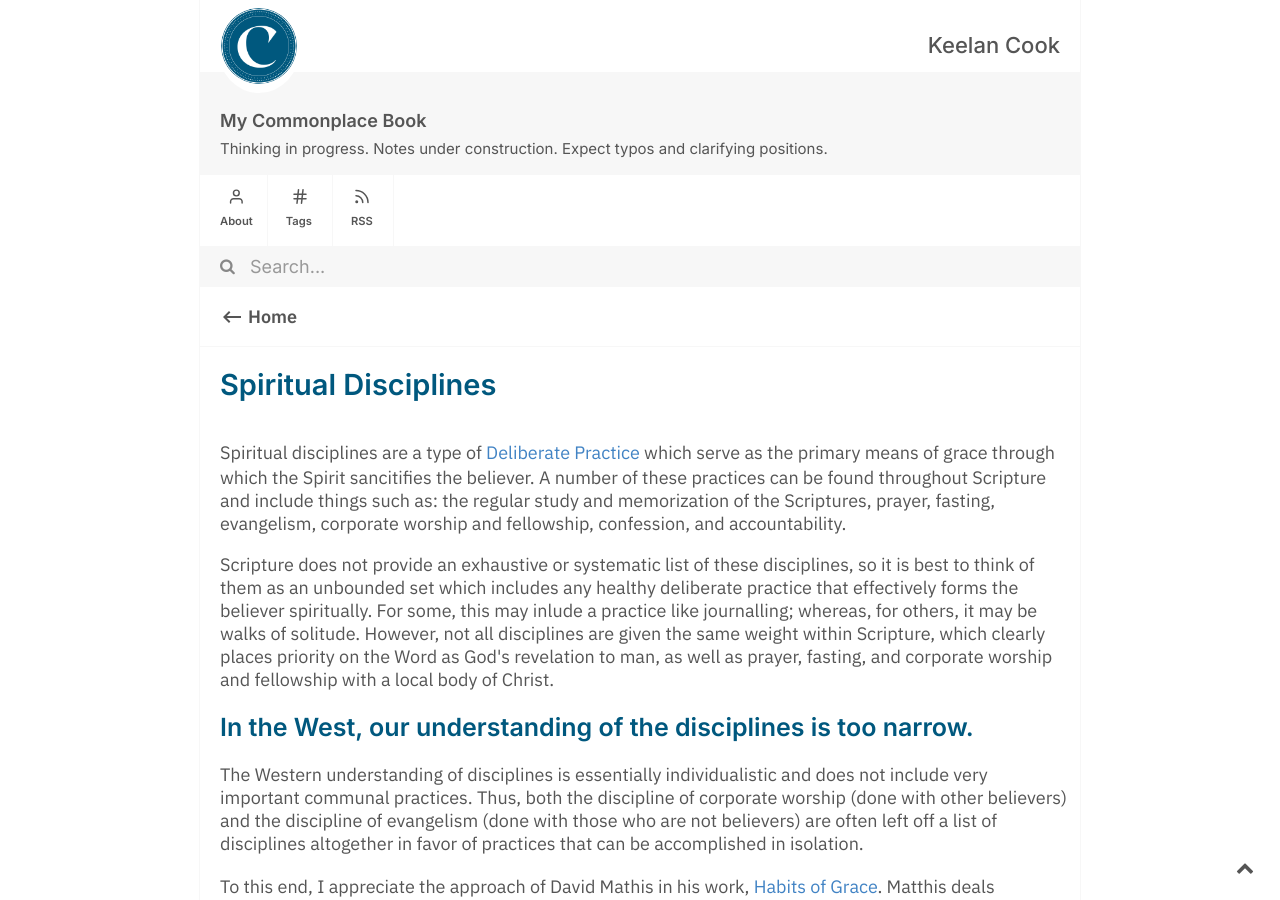
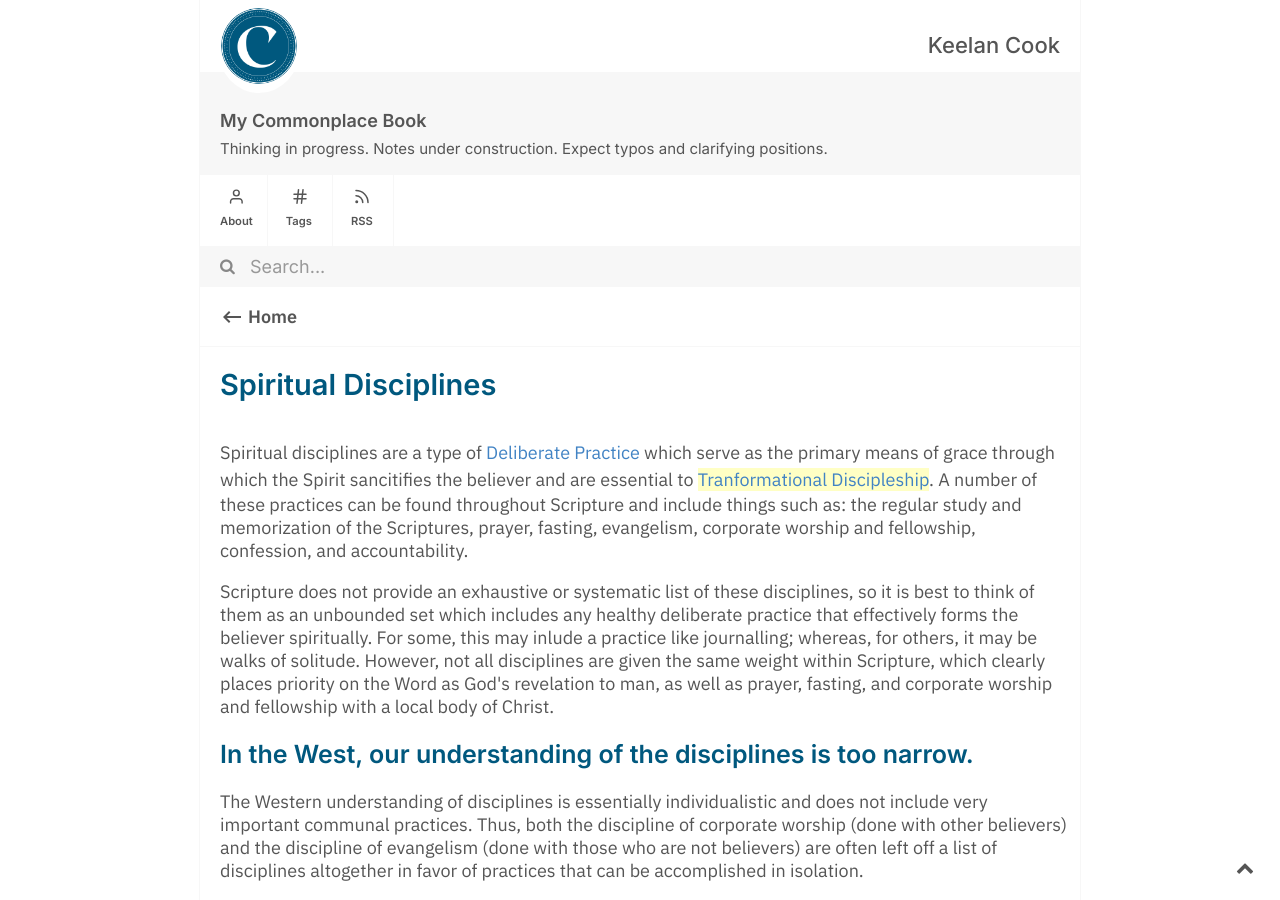
Before and after one commit to keelancook/notebook, a Jekyll site: the page built from _notes/Spiritual Disciplines.md, in a window 1280 px wide and 900 px high. Built offline with Jekyll 4.4.1, drawn with Linux system fonts in a browser that asks for light colours.

Commit message:
gardening

```diff
--- a/_notes/Spiritual Disciplines.md
+++ b/_notes/Spiritual Disciplines.md
@@ -6,7 +6,7 @@ created: 2021-03-11
 
 ---
 
-Spiritual disciplines are a type of [[Deliberate Practice]] which serve as the primary means of grace through which the Spirit sancitifies the believer. A number of these practices can be found throughout Scripture and include things such as: the regular study and memorization of the Scriptures, prayer, fasting, evangelism, corporate worship and fellowship, confession, and accountability.
+Spiritual disciplines are a type of [[Deliberate Practice]] which serve as the primary means of grace through which the Spirit sancitifies the believer and are essential to [[Tranformational Discipleship]]. A number of these practices can be found throughout Scripture and include things such as: the regular study and memorization of the Scriptures, prayer, fasting, evangelism, corporate worship and fellowship, confession, and accountability.
 
 Scripture does not provide an exhaustive or systematic list of these disciplines, so it is best to think of them as an unbounded set which includes any healthy deliberate practice that effectively forms the believer spiritually. For some, this may inlude a practice like journalling; whereas, for others, it may be walks of solitude. However, not all disciplines are given the same weight within Scripture, which clearly places priority on the Word as God's revelation to man, as well as prayer, fasting, and corporate worship and fellowship with a local body of Christ.
 
```
Also changed, not shown: _notes/book-notes/Deep Work (Newport, 2016).md (+2 -0 lines).
